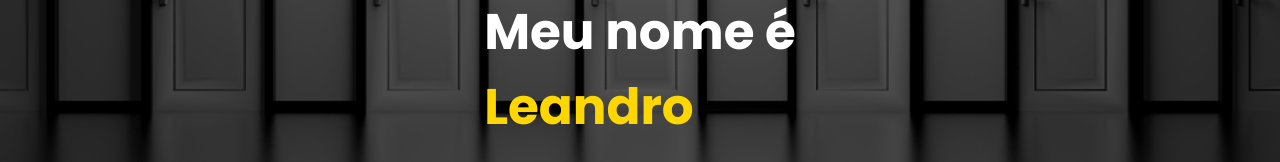
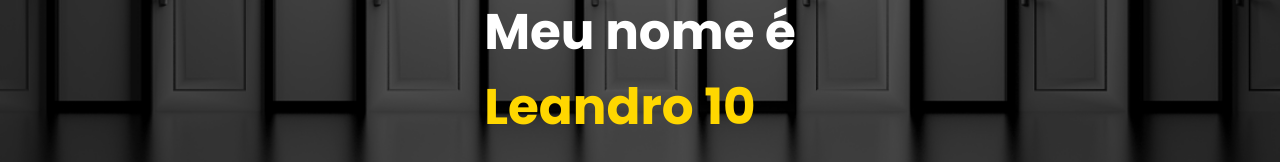
Before and after one commit to leobylle/Portifolio, a plain HTML site: page index.html in a window 1280 px wide. Shown: the part 331-493 px from the top of the page. Drawn offline with Linux system fonts and the light colour scheme.

Commit message:
testo 10

```diff
--- a/index.html
+++ b/index.html
@@ -15,7 +15,7 @@
             <div>
                 <h1>Olá,<span></span></h1>
                 <h1>Meu nome é<span></span></h1>
-                <h1>Leandro<span></span></h1>
+                <h1>Leandro 10<span></span></h1>
                 <a href="../Portifolio/paginas/Portifólio.html" type="button" class="cta">Portifólio</a>
             </div>
         </div>
```
